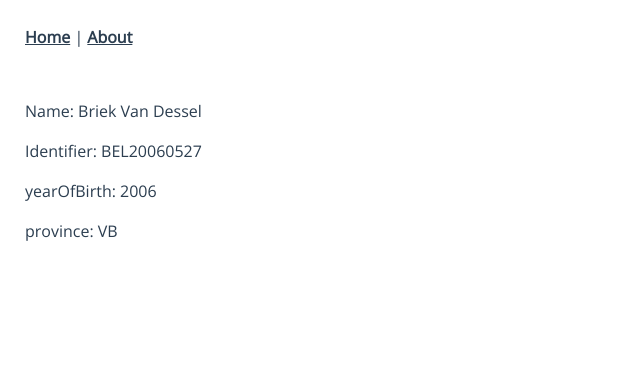
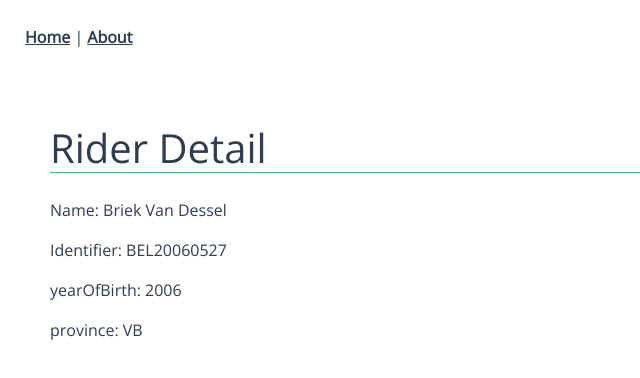
Before and after one commit to StevenVanDessel/raceresultsui, a Vue app: page /riders/123 in a window 1280 px wide. Shown: the top 378 px of the page, without its empty margins (0-640 px from the left). Built offline with nearby package versions, Linux system fonts and the light colour scheme; data requests are answered from the project's data file.

Commit message:
Add variable to css RiderDetail + structure change

```diff
--- a/src/views/RiderDetail.vue
+++ b/src/views/RiderDetail.vue
@@ -1,5 +1,6 @@
 <template>
-  <div>
+  <div class="home">
+    <h1>Rider Detail</h1>
     <p>Name: {{rider.name}}</p>
     <p>Identifier: {{rider.identifier}}</p>
     <p>yearOfBirth: {{rider.yearOfBirth}}</p>
@@ -24,6 +25,11 @@ export default {
 
 <style>
 .home {
-  padding: 25px;
+  padding: var(--default-padding-for-blocks);
+}
+
+h1 {
+  border-bottom: var(--default-border-size) solid var(--primary-color);
+  margin-bottom: 25px;
 }
 </style>
```
